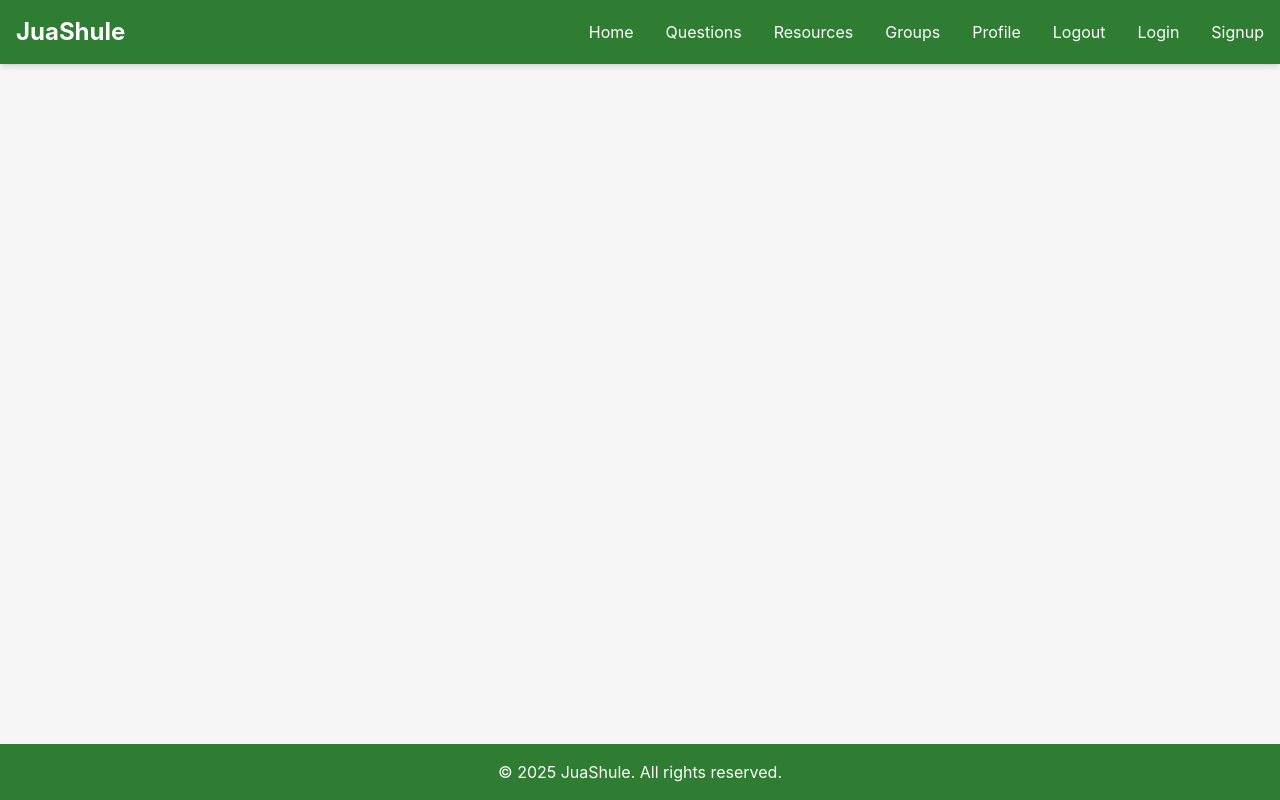
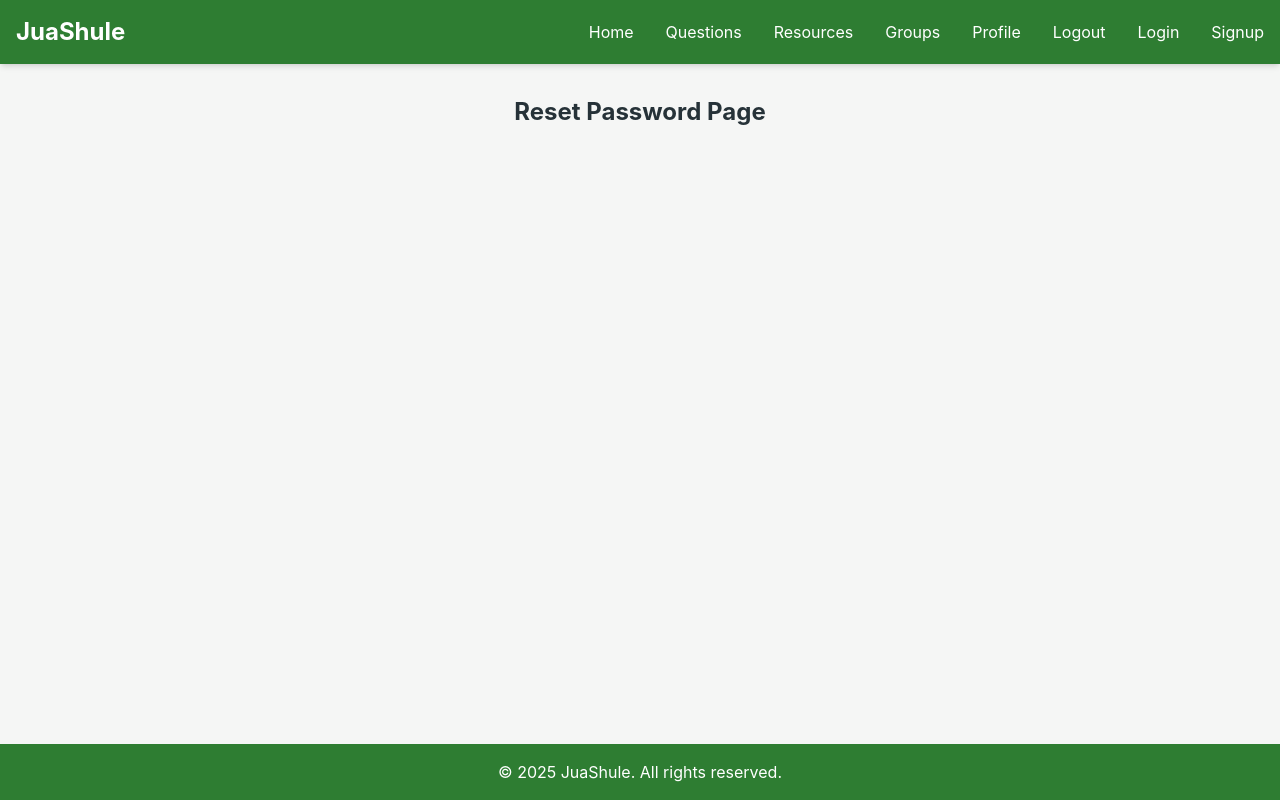
Before and after one commit to AmedDavid/JuaShule, a React (Vite) app in the folder client/: page /resetpassword in a window 1280 px wide. Built offline with nearby package versions, Linux system fonts and the light colour scheme.

Commit message:
added the forgot password in my Login page,added the route for my resetpassword page

```diff
--- a/client/src/App.jsx
+++ b/client/src/App.jsx
@@ -8,6 +8,7 @@ import Groups from './pages/Groups';
 import Resources from './pages/Resources';
 import Profile from './pages/Profile';
 import Questions from './pages/Questions';
+import ResetPassword from './pages/ResetPassword';
 
 function App() {
   const { user } = useAuth();
@@ -25,6 +26,7 @@ function App() {
                 { <Route path="/resources" element={<Resources />} /> }
                 { <Route path="/profile" element={<Profile />} /> }
                  { <Route path="/questions" element={<Questions />} /> }
+                   { <Route path="/resetpassword" element={<ResetPassword />} /> }
             </Routes>
           </main>
           <footer className="bg-primary text-white py-4 text-center">
--- a/client/src/pages/Login.jsx
+++ b/client/src/pages/Login.jsx
@@ -1,3 +1,5 @@
+import { Link } from 'react-router-dom';
+
 function Login(){
    return (
   <div
@@ -15,6 +17,11 @@ function Login(){
           <label className="block text-gray-700 mb-1">Password</label>
           <input type="password" className="w-full border rounded px-4 py-2" />
         </div>
+          <div className="mb-6 text-right">
+            <Link to="/resetpassword" className="text-sm text-primary hover:underline">
+              Forgot Password?
+            </Link>
+          </div>
         <button type="submit" className="w-full bg-primary text-white py-2 rounded">
           Login
         </button>
--- a/client/src/pages/ResetPassword.jsx
+++ b/client/src/pages/ResetPassword.jsx
@@ -0,0 +1,9 @@
+function ResetPassword() {
+  return (
+    <div className="p-8 text-center">
+      <h2 className="text-2xl font-bold">Reset Password Page</h2>
+    </div>
+  );
+}
+
+export default ResetPassword;
```
